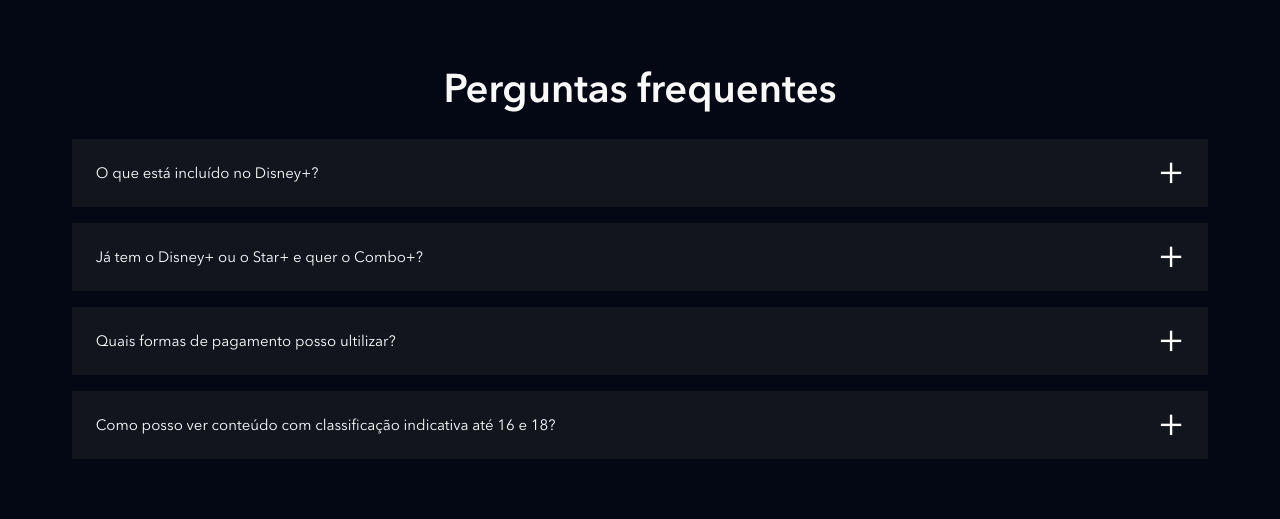
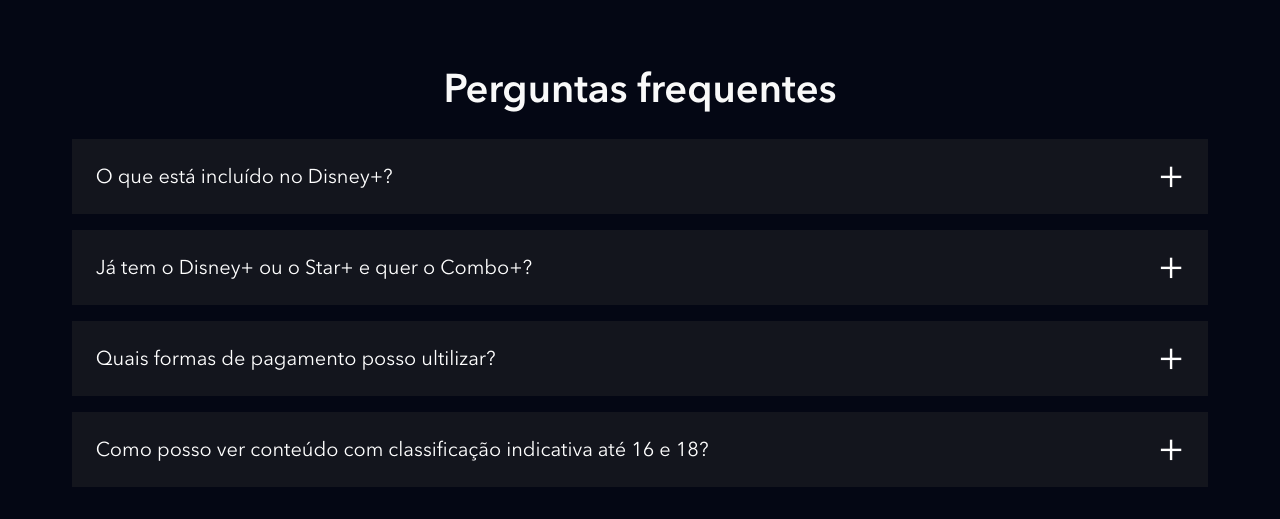
Before and after one commit to KaykyDion/clone_disney_plus, a website: page index.html in a window 1280 px wide. Shown: the part 4480-4999 px from the top of the page. Drawn offline with nearby package versions, Linux system fonts and the light colour scheme; files that its build step writes are made by us from their sources; files whose address does not match are found by name.

Commit message:
ajustes no mobile

```diff
--- a/package.json
+++ b/package.json
@@ -15,6 +15,7 @@
     "gulp": "^4.0.2",
     "gulp-imagemin": "^7.1.0",
     "gulp-sass": "^5.1.0",
+    "gulp-uglify": "^3.0.2",
     "sass": "^1.62.1"
   }
 }
--- a/src/styles/_faq.scss
+++ b/src/styles/_faq.scss
@@ -13,11 +13,15 @@
 
       &__question {
         color: #fff;
-        font-size: 15px;
+        font-size: 20px;
         padding: 24px;
         display: block;
         cursor: pointer;
         position: relative;
+
+        @media (max-width: 768px) {
+          font-size: 15px;
+        }
 
         &::after {
           content: '+';
```
Also changed, not shown: 1 other file.
